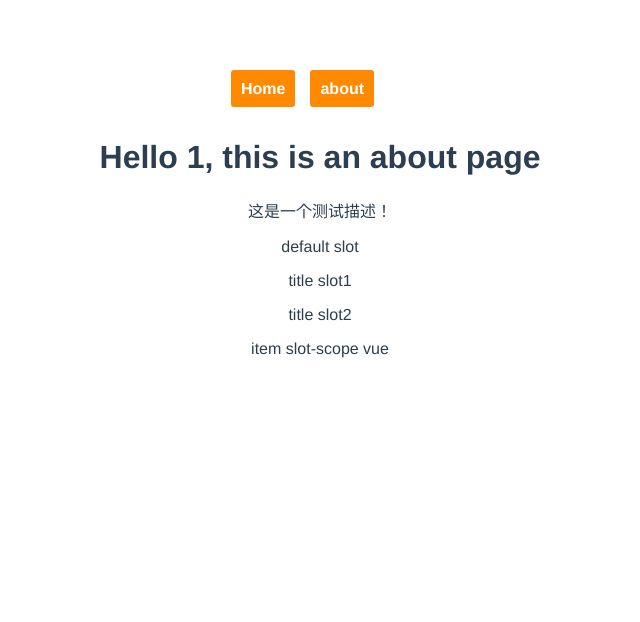
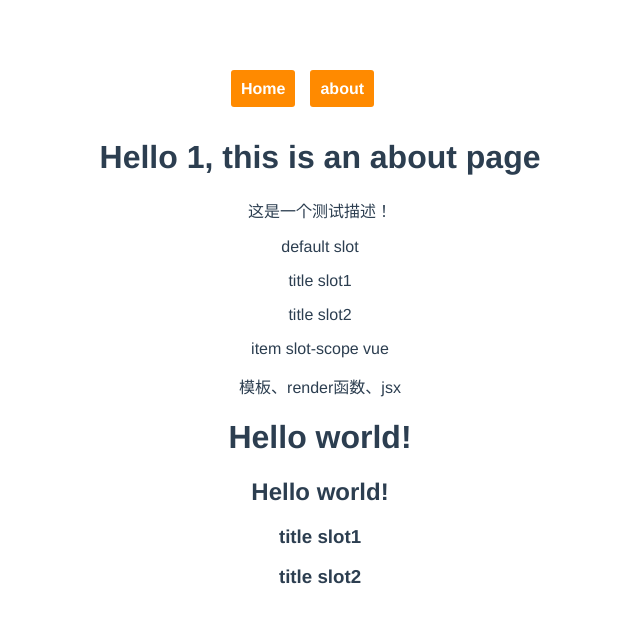
Before and after one commit to Whosc/vue-demo, a Vue app: page /#/about/1 in a window 1280 px wide. Shown: the top 622 px of the page, without its empty margins (320-960 px from the left). Built offline with nearby package versions, Linux system fonts and the light colour scheme; a small style sheet from the web is missing.

Commit message:
单文件模板、render函数、jsx

```diff
--- a/src/components/About.vue
+++ b/src/components/About.vue
@@ -14,16 +14,41 @@
         </template>
       </SlotDemo>
 
+      <div>
+        <p>模板、render函数、jsx</p>
+        <anchored-heading1 :level="1">Hello world!</anchored-heading1>
+        <anchored-heading2 :level="2">Hello world!</anchored-heading2>
+        <anchored-heading3 :level="3">
+          <div> 123213123  </div>
+          <div> asaaaa  </div>
+          <template v-slot:aaa>
+          <p>title slot1</p>
+          <p>title slot2</p>
+        </template></anchored-heading3>
+
+      </div>
+
+
   </div>
 </template>
 
 <script>
 
 import SlotDemo from './SlotDemo'
+import anchoredHeading1 from './anchoredHeading1.vue'
+import anchoredHeading2 from './anchoredHeading2.js'
+import anchoredHeading3 from './anchoredHeading3.jsx'
+
+
+
+
 
 export default {
   components: {
-      SlotDemo
+      SlotDemo,
+      anchoredHeading1,
+      anchoredHeading2,
+      anchoredHeading3
   },
   name: 'About',
   data() {
--- /dev/null
+++ b/src/components/anchoredHeading1.vue
@@ -0,0 +1,30 @@
+<template>
+  <h1 v-if="level === 1">
+    <slot></slot>
+  </h1>
+  <h2 v-else-if="level === 2">
+    <slot></slot>
+  </h2>
+  <h3 v-else-if="level === 3">
+    <slot></slot>
+  </h3>
+  <h4 v-else-if="level === 4">
+    <slot></slot>
+  </h4>
+  <h5 v-else-if="level === 5">
+    <slot></slot>
+  </h5>
+  <h6 v-else-if="level === 6">
+    <slot></slot>
+  </h6>
+</template>
+<script>
+export default {
+  props: {
+    level: {
+      type: Number,
+      default: 1
+    }
+  }
+};
+</script>
--- /dev/null
+++ b/src/components/anchoredHeading2.js
@@ -0,0 +1,14 @@
+export default {
+    props: {
+      level: {
+        type: Number,
+        default: 1
+      }
+    },
+    render: function(createElement) {
+      return createElement(
+        "h" + this.level, // 标签名称
+        this.$slots.default // 子元素数组
+      );
+    }
+  };
--- /dev/null
+++ b/src/components/anchoredHeading3.jsx
@@ -0,0 +1,12 @@
+export default {
+  props: {
+    level: {
+      type: Number,
+      default: 1
+    }
+  },
+  render: function(h) {
+    const Tag = `h${this.level}`;
+    return <Tag>{this.$slots.aaa}</Tag>;
+  }
+};
```
